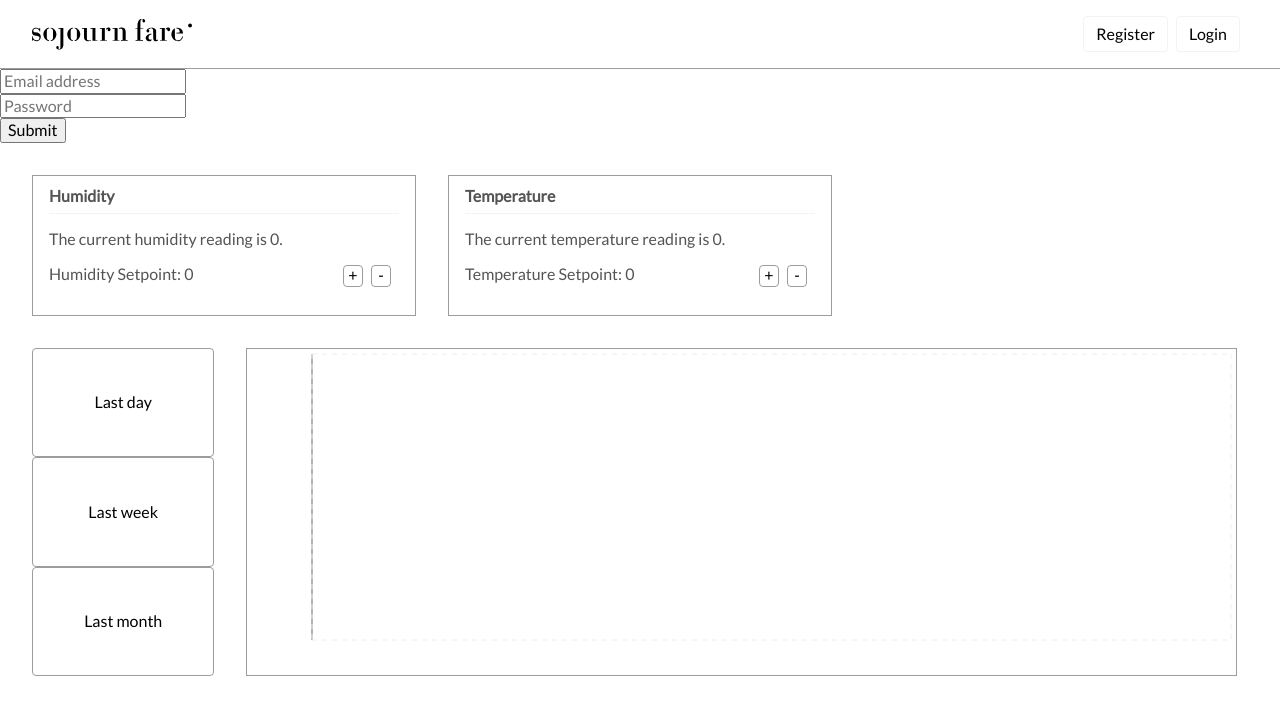
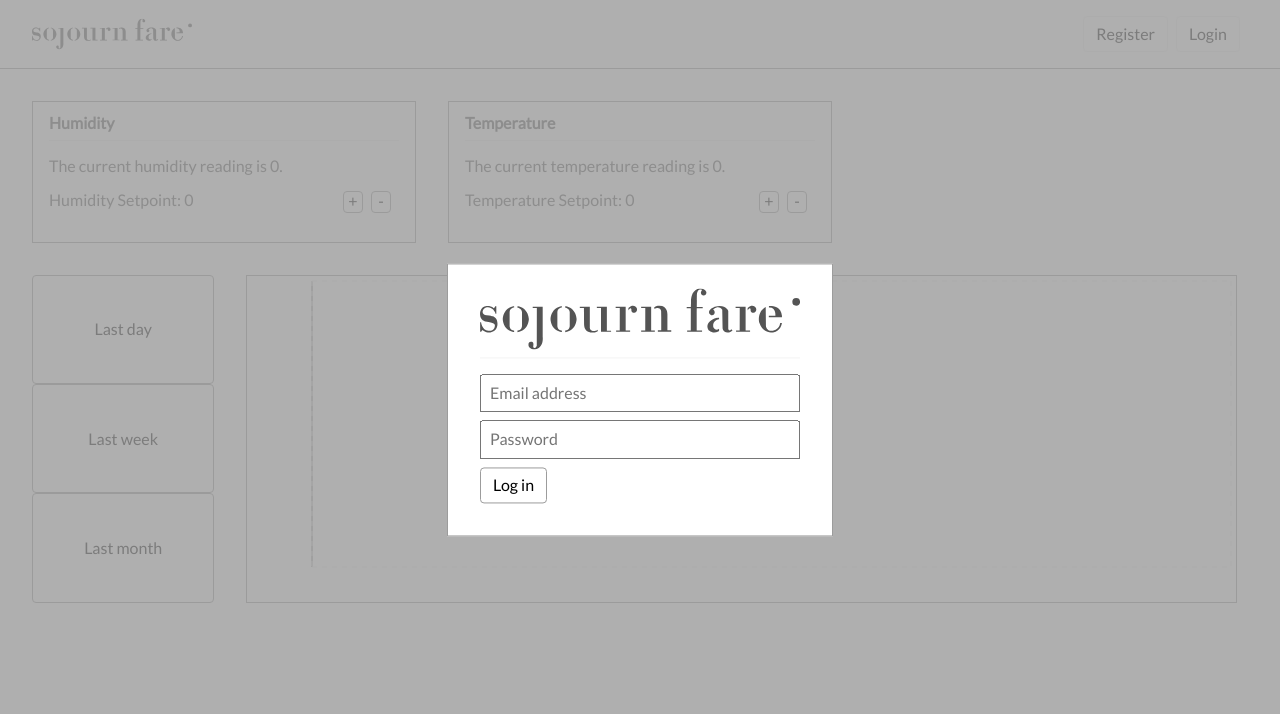
Before and after one commit to justinisamaker/spore, a React app in the folder client/: page /login in a window 1280 px wide. Shown: the top 714 px of the page. Built offline with nearby package versions, Linux system fonts and the light colour scheme; no server answers.

Commit message:
Convert login module to modal, add inline svg loader

```diff
--- a/client/package.json
+++ b/client/package.json
@@ -122,5 +122,6 @@
     "presets": [
       "react-app"
     ]
-  }
+  },
+  "devDependencies": {}
 }
--- a/client/src/actions/authActions.js
+++ b/client/src/actions/authActions.js
@@ -12,7 +12,7 @@ export const registerUser = (userData, history) => dispatch => {
     .catch(err =>
       dispatch({
         type: GET_ERRORS,
-        payload: err.response.data
+        payload: err
       })
     );
 };
@@ -35,7 +35,7 @@ export const loginUser = userData => dispatch => {
     .catch(err =>
       dispatch({
         type: GET_ERRORS,
-        payload: err.response.data
+        payload: err
       })
     );
 };
--- a/client/src/components/auth/Login.js
+++ b/client/src/components/auth/Login.js
@@ -3,6 +3,11 @@ import PropTypes from 'prop-types';
 import { connect } from 'react-redux';
 import { loginUser } from '../../actions/authActions';
 import TextFieldGroup from '../common/TextFieldGroup';
+import { Button } from '../button/Button';
+import { ReactComponent as Logo } from '../../images/sojourn-fare-logo.svg';
+import Modal from '../modal/Modal';
+
+import './Login.scss';
 
 class Login extends Component {
   constructor(){
@@ -10,8 +15,21 @@ class Login extends Component {
     this.state = {
       email: '',
       password: '',
-      errors: {}
+      errors: {},
+      showModal: true
     };
+  }
+
+  openModalHandler = () => {
+    this.setState({
+      showModal: true
+    });
+  }
+
+  closeModalHandler = () => {
+    this.setState({
+      showModal: false
+    });
   }
 
   componentDidMount(){
@@ -49,8 +67,10 @@ class Login extends Component {
     const { errors } = this.state;
 
     return(
-      <div className="login">
-        <form onSubmit={this.onSubmit}>
+      <Modal className="modal" show={ this.state.showModal }  close={ this.closeModalHandler }>
+        <div className="login-modal">
+          <Logo className="login-logo"/>
+          <form onSubmit={this.onSubmit} className="login-form">
             <TextFieldGroup
               placeholder="Email address"
               name="email"
@@ -67,9 +87,10 @@ class Login extends Component {
               onChange={this.onChange}
               error={errors.password}
             />
-          <input type="submit" onSubmit={this.onSubmit} />
+          <Button text="Log in" style="medium" onSubmit={this.onSubmit} />
           </form>
         </div>
+      </Modal>
     )
   }
 }
--- /dev/null
+++ b/client/src/components/auth/Login.scss
@@ -0,0 +1,21 @@
+@import '../../App';
+
+.login-modal{
+  width:20em;
+}
+
+.login-logo{
+  border-bottom:1px solid $lightGray;
+  padding-bottom:0.5em;
+  margin-bottom:1em;
+  margin-top:-0.5em;
+  fill: $darkGray !important;
+}
+
+.login-form{
+  input{
+    width:100%;
+    margin-bottom:0.5em;
+    padding:0.5em;
+  }
+}
--- a/client/src/components/button/Button.scss
+++ b/client/src/components/button/Button.scss
@@ -22,6 +22,10 @@
     border:1px solid $lightGray;
   }
 
+  &.medium{
+    border:1px solid $medGray;
+  }
+
   &.success{
 
   }
--- a/client/src/components/header/Header.js
+++ b/client/src/components/header/Header.js
@@ -6,6 +6,7 @@ import { logoutUser } from '../../actions/authActions';
 import { clearCurrentProfile } from '../../actions/profileActions';
 import './Header.scss';
 import { Button } from '../button/Button';
+import { ReactComponent as Logo } from '../../images/sojourn-fare-logo.svg';
 
 class Header extends Component{
   onLogoutClick(e){
@@ -13,6 +14,7 @@ class Header extends Component{
     this.props.clearCurrentProfile();
     this.props.logoutUser();
   }
+
   render(){
     const { isAuthenticated, user } = this.props.auth;
 
@@ -41,7 +43,7 @@ class Header extends Component{
     return(
       <header className="main-header">
         <Link to="/">
-          <img src="/assets/images/sojourn-fare-logo.svg" alt="Sojourn Fare Logo" className="sojourn-fare-logo"/>
+          <Logo className="sojourn-fare-logo"/>
         </Link>
 
         <nav className="header-nav">
--- /dev/null
+++ b/client/src/components/modal/Modal.js
@@ -0,0 +1,15 @@
+import React, { Component } from 'react';
+import './Modal.scss';
+
+const Modal = (props) => {
+  return(
+    <div style={{ display: props.show ? 'block' : 'none' }}>
+      <div className="modal-bg" onClick={ props.close }></div>
+      <div className="modal-content">
+        { props.children }
+      </div>
+    </div>
+  );
+}
+
+export default Modal;
--- /dev/null
+++ b/client/src/components/modal/Modal.scss
@@ -0,0 +1,26 @@
+@import '../../App';
+
+.modal-bg{
+  position:absolute;
+  top:0;
+  right:0;
+  bottom:0;
+  left:0;
+  z-index:9998;
+  background:$medGray;
+  opacity:0.8;
+}
+
+.modal-content{
+  background:$white;
+  border:1px solid $medGray;
+  position:fixed;
+  z-index:9999;
+  width:auto;
+  height:auto;
+  padding:2em;
+  position: fixed;
+  top: 50%;
+  left: 50%;
+  transform: translate(-50%, -50%);
+}
```
Also changed, not shown: client/config/webpack.config.dev.js (line endings or trailing spaces), client/src/images/sojourn-fare-logo.svg (renamed from client/public/assets/images/sojourn-fare-logo.svg), 1 other file (tests, documents, lock files or other folders). Lines whose indentation alone changed are shown as unchanged.
